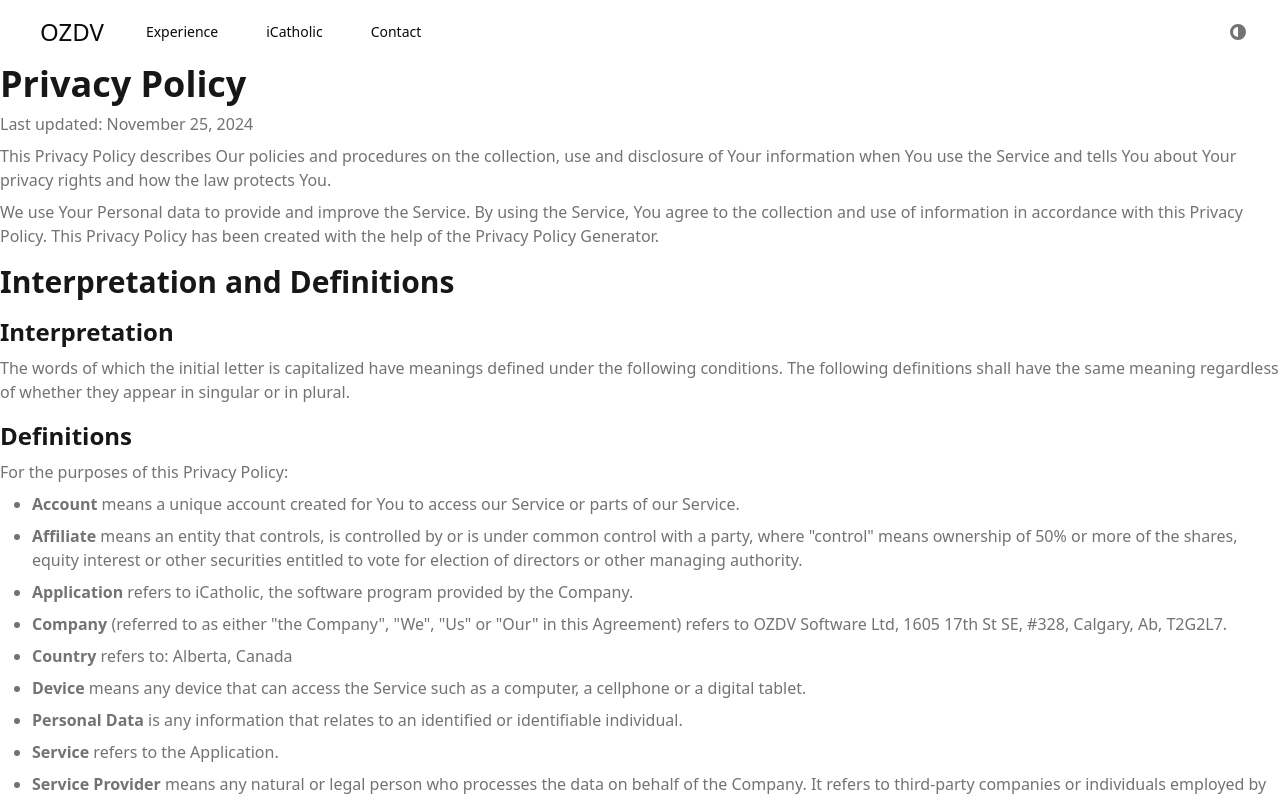
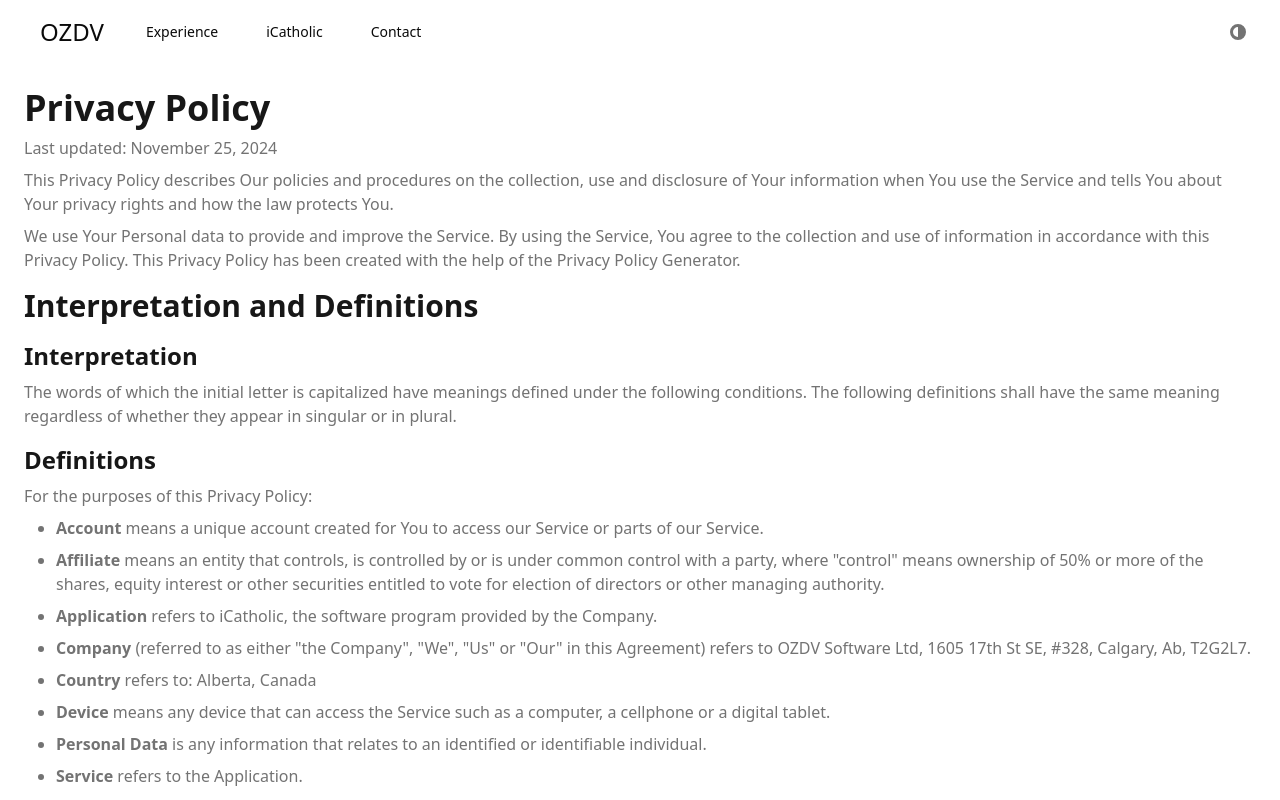
Before and after one commit to ozdv/ozdv.me, a Next.js app: page /privacy in a window 1280 px wide. Built offline with nearby package versions, Linux system fonts and the light colour scheme.

Commit message:
update styles for privacy page

```diff
--- a/src/app/privacy/page.tsx
+++ b/src/app/privacy/page.tsx
@@ -2,7 +2,7 @@
 
 export default function PrivacyPage() {
   return (
-    <div className="container mx-auto">
+    <div className="container mx-auto p-6">
       <div className="flex flex-col gap-2">
         <h1 className="text-4xl font-bold text-primary">Privacy Policy</h1>
         <p className="text-muted-foreground">Last updated: November 25, 2024</p>
```
